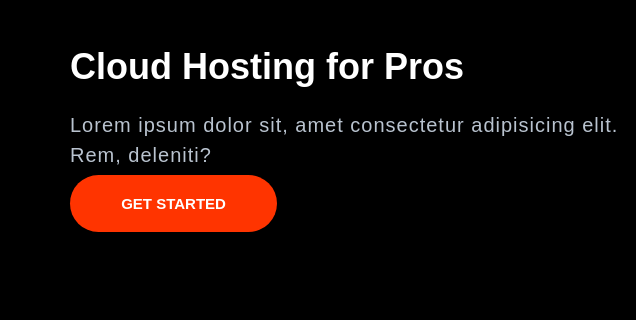
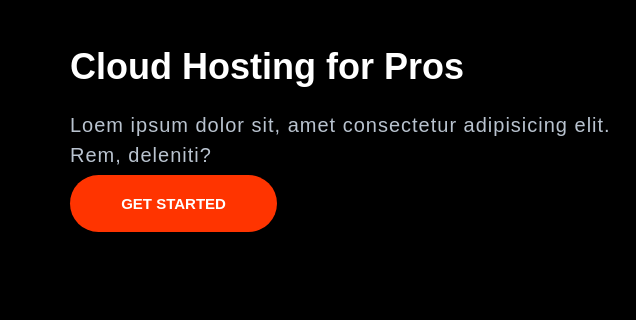
Before and after one commit to Israel120/Israel-first-Push-to-git-hub, a website built with Parcel: page Index.html in a window 1280 px wide. Shown: the part 222-542 px from the top of the page, 0-636 px from the left. Built offline with nearby package versions, Linux system fonts and the light colour scheme.

Commit message:
new index

```diff
--- a/Index.html
+++ b/Index.html
@@ -45,7 +45,7 @@
         <header class="block__header hero__content">
           <h1 class="block__heading">Cloud Hosting for Pros</h1>
           <p class="hero__tagline">
-            Lorem ipsum dolor sit, amet consectetur adipisicing elit. Rem,
+            Loem ipsum dolor sit, amet consectetur adipisicing elit. Rem,
             deleniti?
           </p>
           <a href="" class="btn btn--accent btn--streched">Get Started</a>
```
